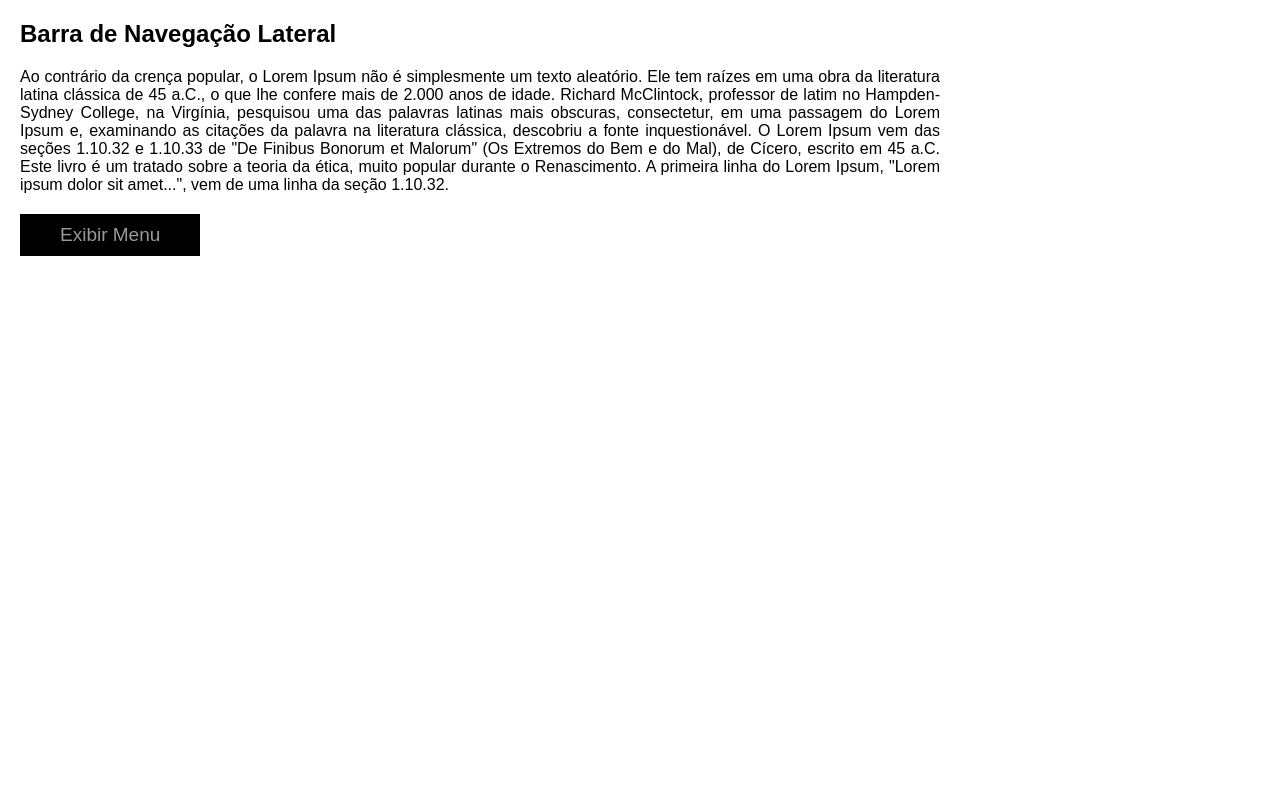
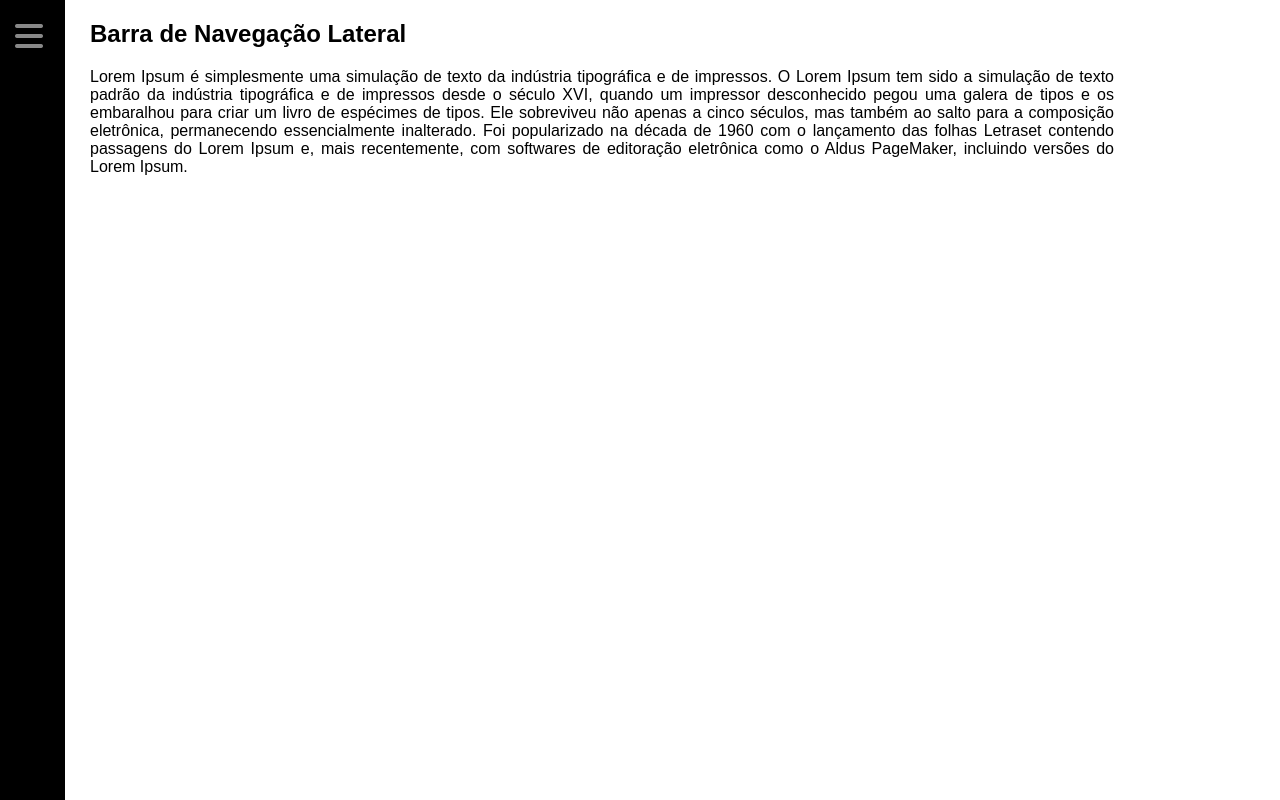
Before and after one commit to avlisesolrac/jira, a PHP site: page / in a window 1280 px wide. Run offline with PHP 8.4, Linux system fonts and the light colour scheme; some libraries are stand-ins or nearby versions.

Commit message:
success: Desenvolver uma barra de navegação lateral com JQuery - DEV-11
Neste ponto eu tive a autonomia de desenvolver a página sem dificuldades, inclusive tive uma ideia de usar somente um botão para retrair e expandir o menu lateral.

```diff
--- a/DEV-11/estilo.css
+++ b/DEV-11/estilo.css
@@ -2,10 +2,7 @@
 margin: 0;
 padding: 0;
 font-family: "Century Gothic", sans-serif;
-/*border: 1px solid;*/
-text-align: justify;
 }
-
 
 body{
 position: fixed;
@@ -21,73 +18,56 @@ left: 0;
 
 nav{
 width: 320px;
+height: 100%;
 background-color: #000;
-height: 100%;
+color: #888;
 float: left;
 }
 
-nav>a{
-float: right;
-margin: 15px 15px 0 0;
-font-weight: bold;
-text-decoration: none;
-font-size: 29px;
-color: #999;
-transition: ease-in-out 100ms;
+i{
+position: fixed;
+float: left;
+background-color: #000;
+color: #888;
+width: 50px;
+height: 100%;
+display: block;
+margin: 0 0 0 0;
+padding: 20px 0 0 15px;
+cursor: pointer;
 }
 
-nav>a:active{
+i:active{
 color: #fff;
 }
 
 nav img{
-width: 180px;
+width: 150px;
+margin: 15px auto;
 display: block;
-margin: 0 auto;
-padding-top: 15px;
 opacity: .7;
 }
 
 nav ul li a{
 display: block;
-margin: 2px 0;
-padding: 20px 0 20px 10px;
-color: #999;
+padding: 10px 10px;
 text-decoration: none;
-transition: all ease-in-out 200ms;
+color: #888;
+transition: ease-in-out 100ms;
 }
 
 nav ul li a:hover{
+color: #fff;
 padding-left: 20px;
-color: #000;
 background-color: #888;
 }
 
 section{
-max-width: 100%;
-margin: 0 20px 0 340px;
+width: 80%;
+margin: 0 20px 0 410px;
+text-align: justify;
 }
 
 section h2{
 margin: 20px 0;
 }
-
-section p{
-display: block;
-}
-
-section input[type="button"]{
-border: none;
-background-color: #000;
-color: #999;
-padding: 10px 40px;
-margin: 20px 0;
-cursor: pointer;
-font-size: 19px;
-transition: ease-in-out 100ms;
-}
-
-section input[type="button"]:active{
-color: #fff;
-opacity: .7;
-}
--- a/DEV-11/index.html
+++ b/DEV-11/index.html
@@ -4,42 +4,36 @@
 <title>Barra de Navegação Lateral</title>
 <meta charset="utf-8">
 <link rel="stylesheet" type="text/css" href="estilo.css">
-<script src="https://code.jquery.com/jquery-3.7.1.slim.js" integrity="sha256-UgvvN8vBkgO0luPSUl2s8TIlOSYRoGFAX4jlCIm9Adc=" crossorigin="anonymous"></script>
+<script src="https://kit.fontawesome.com/ed13afc6d1.js" crossorigin="anonymous"></script>
+<script src="https://code.jquery.com/jquery-3.7.1.slim.min.js" integrity="sha256-kmHvs0B+OpCW5GVHUNjv9rOmY0IvSIRcf7zGUDTDQM8=" crossorigin="anonymous"></script>
 </head>
 <body>
 
 <nav>
-<a href="#">X</a>
 <img src="logo.png">
 <ul>
 <li><a href="#">Página Inicial</a></li>
 <li><a href="#">Minha Conta</a></li>
 <li><a href="#">Comprar/Vender</a></li>
-<li><a href="#">Meu Blog</a></li>
-<li><a href="#">Contatos</a></li>
+<li><a href="#">Blog</a></li>
+<li><a href="#">Contato</a></li>
 <li><a href="#">Configurações</a></li>
 <li><a href="#">Sobre</a></li>
 </ul>
 </nav>
 
+<i class="fa-solid fa-bars fa-2x"></i>
+
 <section>
-
 <h2>Barra de Navegação Lateral</h2>
-
-<p>Ao contrário da crença popular, o Lorem Ipsum não é simplesmente um texto aleatório. Ele tem raízes em uma obra da literatura latina clássica de 45 a.C., o que lhe confere mais de 2.000 anos de idade. Richard McClintock, professor de latim no Hampden-Sydney College, na Virgínia, pesquisou uma das palavras latinas mais obscuras, consectetur, em uma passagem do Lorem Ipsum e, examinando as citações da palavra na literatura clássica, descobriu a fonte inquestionável. O Lorem Ipsum vem das seções 1.10.32 e 1.10.33 de "De Finibus Bonorum et Malorum" (Os Extremos do Bem e do Mal), de Cícero, escrito em 45 a.C. Este livro é um tratado sobre a teoria da ética, muito popular durante o Renascimento. A primeira linha do Lorem Ipsum, "Lorem ipsum dolor sit amet...", vem de uma linha da seção 1.10.32.</p>
-
-<input type="button" value="Exibir Menu">
+<p>Lorem Ipsum é simplesmente uma simulação de texto da indústria tipográfica e de impressos. O Lorem Ipsum tem sido a simulação de texto padrão da indústria tipográfica e de impressos desde o século XVI, quando um impressor desconhecido pegou uma galera de tipos e os embaralhou para criar um livro de espécimes de tipos. Ele sobreviveu não apenas a cinco séculos, mas também ao salto para a composição eletrônica, permanecendo essencialmente inalterado. Foi popularizado na década de 1960 com o lançamento das folhas Letraset contendo passagens do Lorem Ipsum e, mais recentemente, com softwares de editoração eletrônica como o Aldus PageMaker, incluindo versões do Lorem Ipsum.</p>
 
 </section>
 
 <script>
 
-$('input[type="button"]').on('click', function(){
+$('i').on('click', function(){
 $('body').toggleClass('exibir_menu');
-});
-
-$('nav>a').on('click', function(){
-$('body').toggleClass();
 });
 
 </script>
```
Also changed, not shown: DEV-11/attempt3.gif (deleted), DEV-11/success.gif (added).
